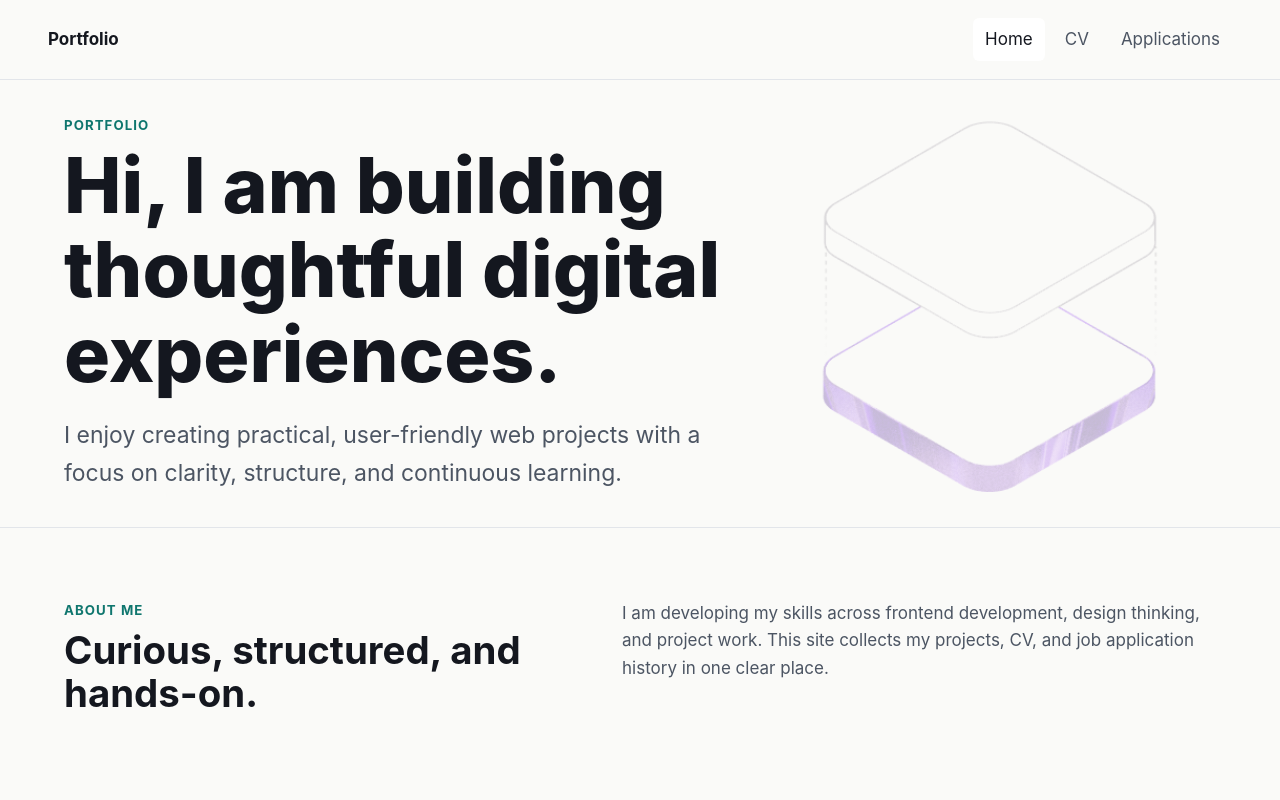
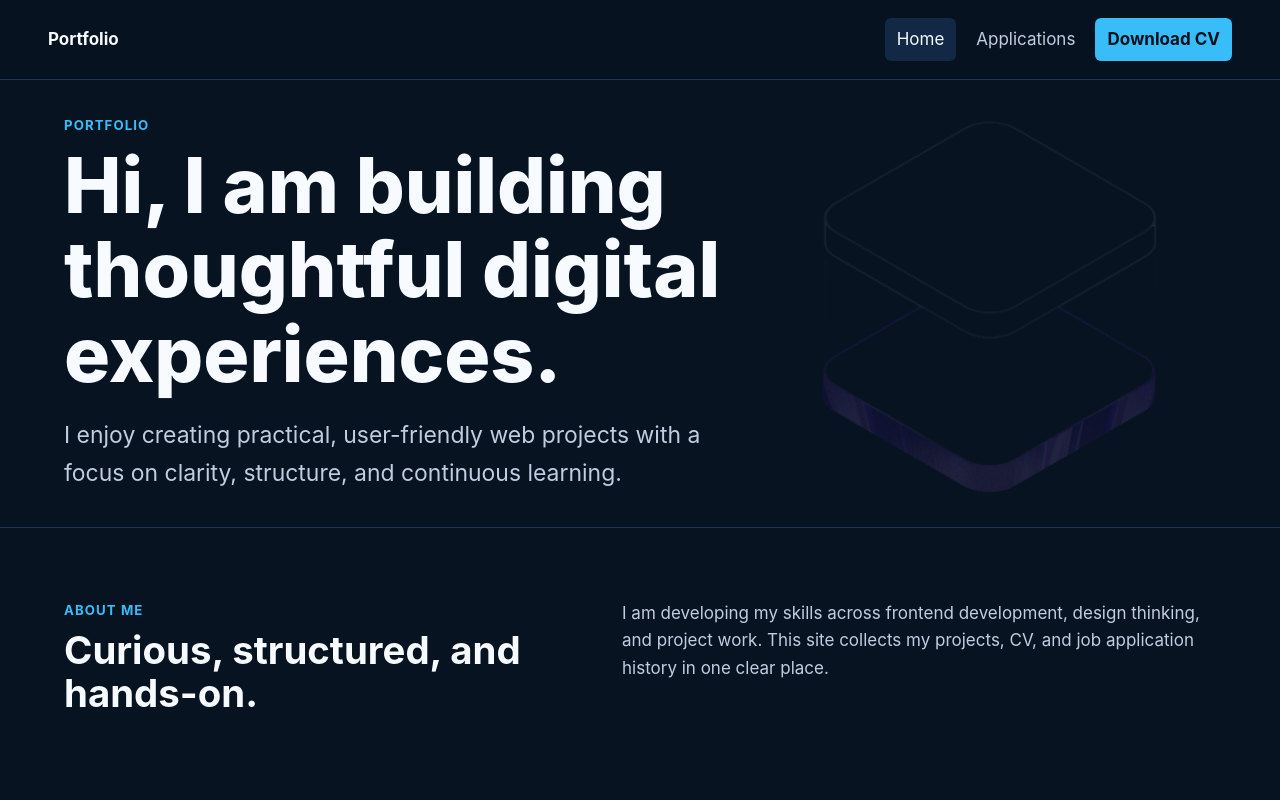
Before and after one commit to vfpaulsen/personal-website, a React (Vite) app: page / in a window 1280 px wide. Shown: the top 800 px of the page. Built offline with nearby package versions, Linux system fonts and the light colour scheme.

Commit message:
Changed colors + routing

```diff
--- a/src/App.css
+++ b/src/App.css
@@ -7,7 +7,7 @@
   justify-content: space-between;
   gap: 24px;
   padding: 18px clamp(20px, 4vw, 48px);
-  background: rgba(250, 250, 248, 0.92);
+  background: rgba(7, 19, 33, 0.9);
   border-bottom: 1px solid var(--border);
   backdrop-filter: blur(16px);
 }
@@ -34,7 +34,18 @@
 .nav-link:hover,
 .nav-link.active {
   color: var(--text-h);
-  background: var(--surface);
+  background: #132844;
+}
+
+.download-link {
+  color: #06111f;
+  background: var(--accent);
+  font-weight: 700;
+}
+
+.download-link:hover {
+  color: #06111f;
+  background: #7dd3fc;
 }
 
 main {
@@ -57,7 +68,7 @@ main {
   display: flex;
   align-items: center;
   background:
-    linear-gradient(90deg, rgba(250, 250, 248, 0.96) 0%, rgba(250, 250, 248, 0.74) 58%),
+    linear-gradient(90deg, rgba(7, 19, 33, 0.98) 0%, rgba(7, 19, 33, 0.86) 58%),
     url('./assets/hero.png') right 12% center / min(42vw, 360px) auto no-repeat;
   border-bottom: 1px solid var(--border);
 }
@@ -117,6 +128,7 @@ main {
 .timeline-item {
   background: var(--surface);
   border: 1px solid var(--border);
+  box-shadow: 0 18px 48px rgba(0, 0, 0, 0.18);
   border-radius: 8px;
 }
 
@@ -210,7 +222,7 @@ main {
     min-height: auto;
     padding-block: 64px;
     background:
-      linear-gradient(180deg, rgba(250, 250, 248, 0.94), rgba(250, 250, 248, 0.94)),
+      linear-gradient(180deg, rgba(7, 19, 33, 0.96), rgba(7, 19, 33, 0.96)),
       url('./assets/hero.png') right 20px bottom 20px / 150px auto no-repeat;
   }
 
--- a/src/App.jsx
+++ b/src/App.jsx
@@ -1,7 +1,6 @@
 import { BrowserRouter, Route, Routes } from 'react-router-dom'
 import Navbar from './components/Navbar.jsx'
 import Applications from './pages/Applications.jsx'
-import CV from './pages/CV.jsx'
 import Home from './pages/Home.jsx'
 import './App.css'
 
@@ -12,7 +11,6 @@ function App() {
       <main>
         <Routes>
           <Route path="/" element={<Home />} />
-          <Route path="/cv" element={<CV />} />
           <Route path="/applications" element={<Applications />} />
         </Routes>
       </main>
--- a/src/components/Navbar.jsx
+++ b/src/components/Navbar.jsx
@@ -2,7 +2,6 @@ import { NavLink } from 'react-router-dom'
 
 const navItems = [
   { label: 'Home', path: '/' },
-  { label: 'CV', path: '/cv' },
   { label: 'Applications', path: '/applications' },
 ]
 
@@ -22,6 +21,9 @@ function Navbar() {
             {item.label}
           </NavLink>
         ))}
+        <a className="nav-link download-link" href="/cv.pdf" download>
+          Download CV
+        </a>
       </nav>
     </header>
   )
--- a/src/index.css
+++ b/src/index.css
@@ -1,12 +1,12 @@
 :root {
-  --text: #4c5563;
-  --text-h: #14171f;
-  --muted: #6b7280;
-  --bg: #fafaf8;
-  --surface: #ffffff;
-  --border: #e2e5ea;
-  --accent: #0f766e;
-  --tag-bg: #eef7f5;
+  --text: #c2cce0;
+  --text-h: #f7faff;
+  --muted: #8fa1bd;
+  --bg: #071321;
+  --surface: #0d1d31;
+  --border: #1d3553;
+  --accent: #38bdf8;
+  --tag-bg: #102a44;
   --sans: Inter, ui-sans-serif, system-ui, -apple-system, BlinkMacSystemFont, 'Segoe UI',
     sans-serif;
 
```
